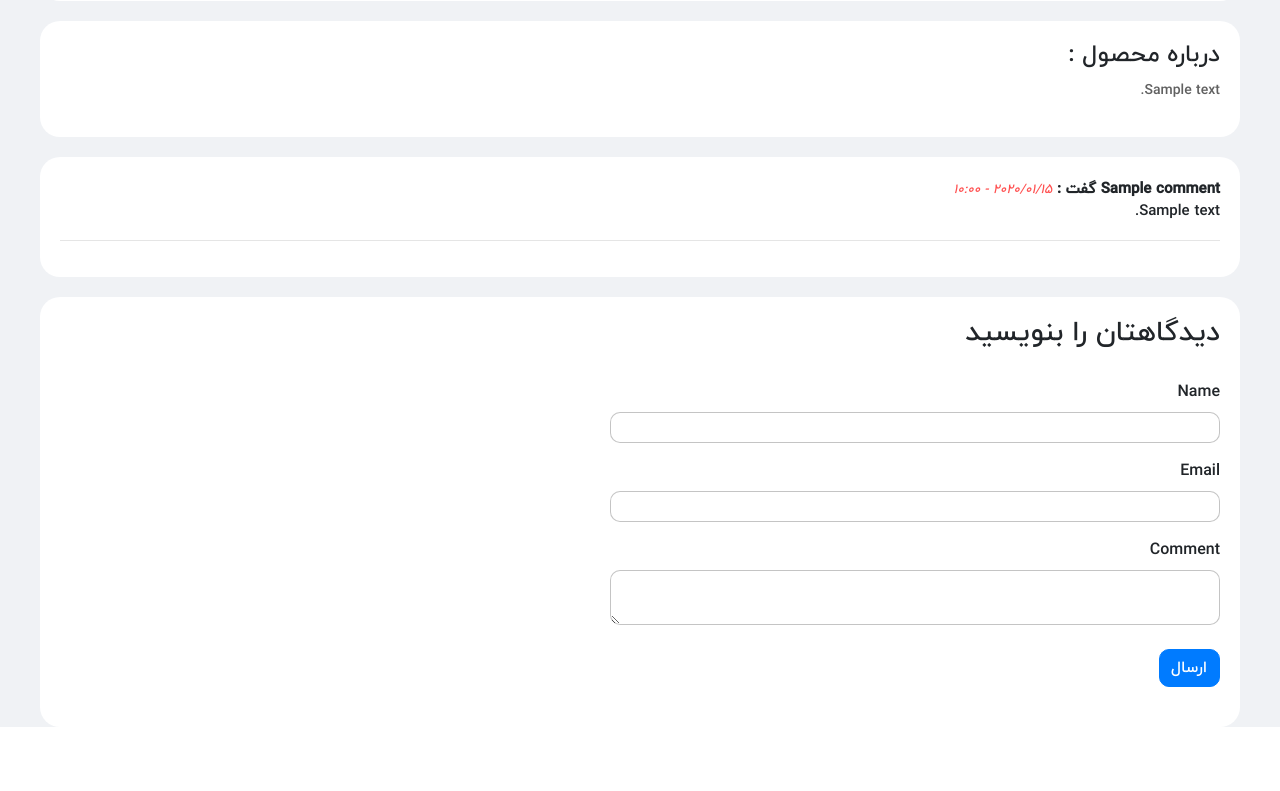
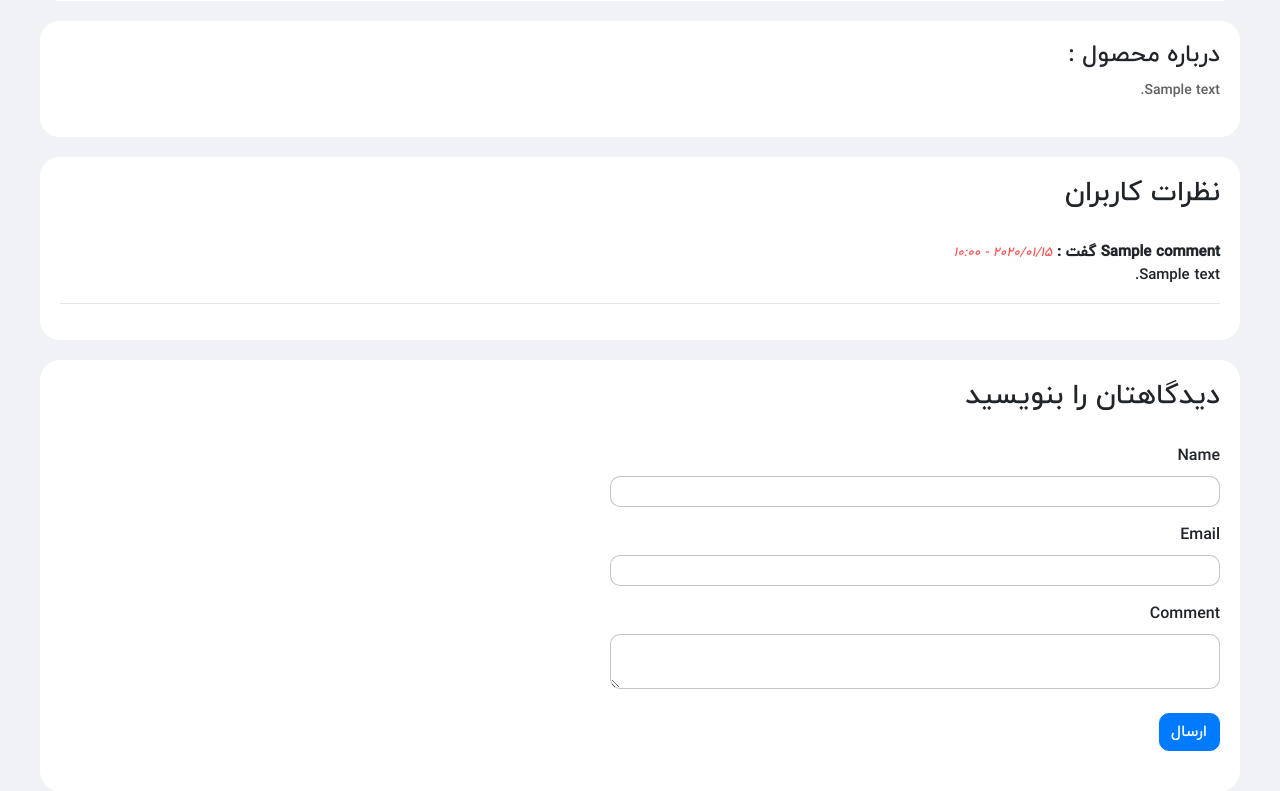
Before and after one commit to zareisajad/online-shop-flask, a Python web app: template app/templates/product_detail.html in a window 1280 px wide. Shown: the part 655-1446 px from the top of the page. Before the commit the page ends 1382 px from the top, so only its background shows below. Run offline with Jinja, Linux system fonts and the light colour scheme; the template is opened without the code that fills it: most values are stand-ins (such as "Sample title", 1, 10 or a date in 2020); grey boxes marked "Sample" are stand-in pictures; form fields are guessed from the names that the template uses; some libraries are stand-ins or nearby versions.

Commit message:
update templates

```diff
--- a/app/templates/main_page.html
+++ b/app/templates/main_page.html
@@ -20,9 +20,7 @@
     <button class="btn btn-primary" type="submit"
     formaction="{{url_for('newst_filter')}}">جدیدترین
     </button>
-    <!-- <button class="btn btn-info" type="submit"
-    formaction="{{ url_for('filter_products') }}">فیلتر پیشرفته
-    </button> -->
+
 </div>
 {% for p in all_products %}
 <div class="card" style="width: 18rem;margin-bottom:10px;">
--- a/app/templates/product_detail.html
+++ b/app/templates/product_detail.html
@@ -78,8 +78,8 @@
 
   </div>
   <div style="text-align: right;width: 1200px;margin: auto;background-color: white;padding:20px;border-radius: 20px;margin-top: 20px;">
+    <h3 style="margin-bottom:30px;">نظرات کاربران</h3>
     {% if not product.comments %}
-    <h3 style="margin-bottom:30px;">نظرات کاربران</h3>
     <p>0 دیدگاه</p>
     <p>اولین نفری باشید که دیدگاهی مینویسد...</p>
     {%else%}
```
